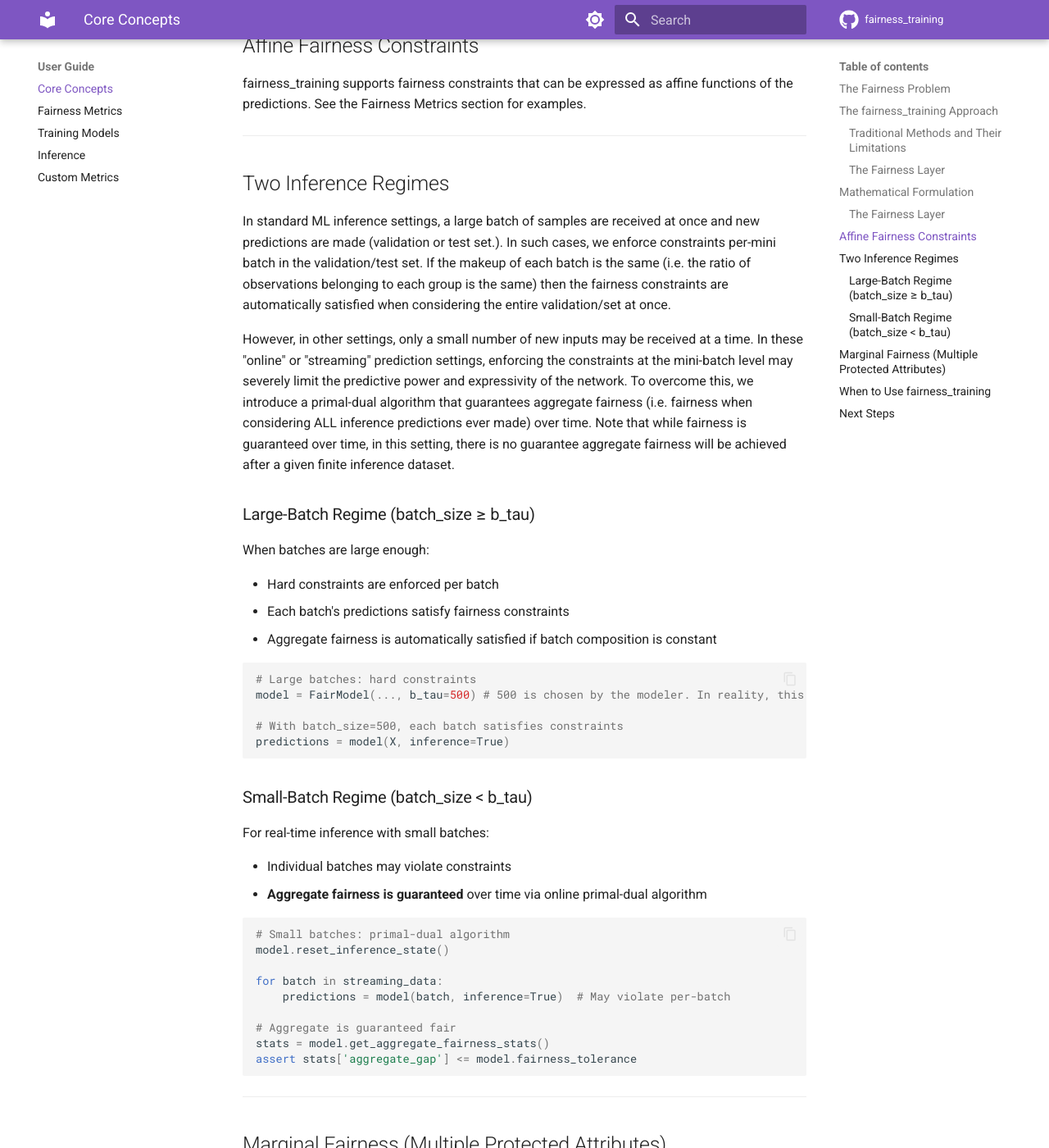
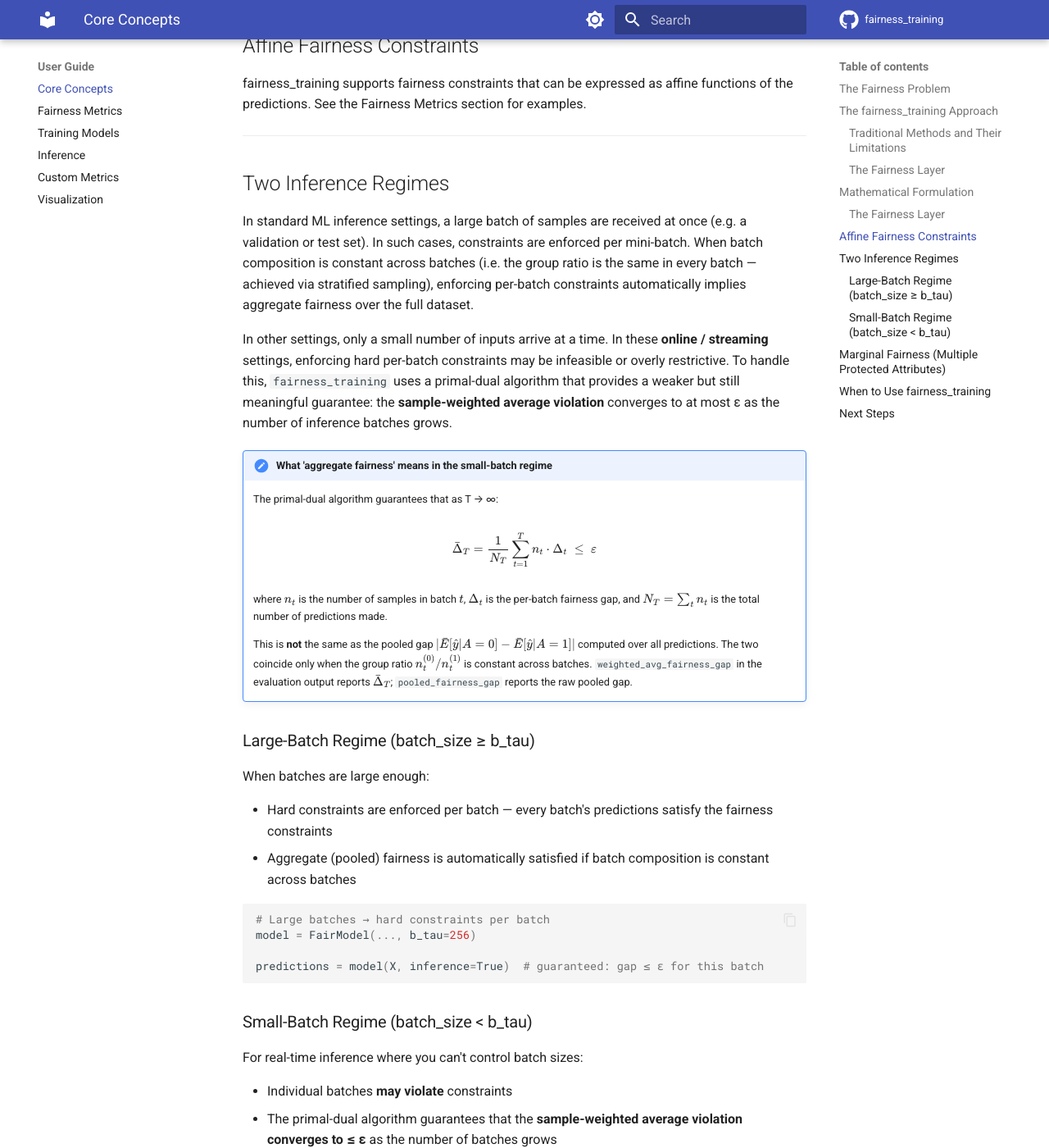
Before and after one commit to dtroxell19/fairness_training, an MkDocs documentation site: the page built from docs/user-guide/concepts.md, in a window 1280 px wide and 1400 px high, scrolled down 2404 px. Shown: the whole window at 82% size. Built offline with MkDocs 1.6.1 and Material for MkDocs 9.7.7, drawn with Linux system fonts in a browser that asks for light colours; comment, search, counter and statistics services are not loaded; some of the changed text lies outside the part shown.

Commit message:
Prepare for PyPI: fix metadata, add CI/publish workflows, update docs
pyproject.toml:
- Fix deprecated license format: { text = "MIT" } → "MIT" (SPDX)
- Fix placeholder GitHub URLs → dtroxell19/fairness_training
- Add real author name/email, keywords, and classifiers
- Add Changelog URL

.gitignore: add dist/, build/, __pycache__, .pytest_cache, etc.

GitHub Actions:
- ci.yml: fast tests on Python 3.10/3.11 + integration tests on 3.11;
  installs CPU torch to keep runner times short
- publish.yml: build sdist+wheel as artifact, publish via OIDC trusted
  publishing on GitHub release (no API token needed)
- release.yml: manual workflow_dispatch to bump version, tag, and
  draft a GitHub release with CHANGELOG notes

CHANGELOG.md: initial v0.1.0 entry

Docs + README + notebook:
- Installation: switch to pip install (package now on PyPI path)
- Quickstart: add pip install snippet at top
- Notebook cell 2: restore pip install (was git+https workaround)
- Small-batch guarantee language corrected in concepts.md,
  inference.md, small-batch example (weighted avg ≤ ε, not pooled gap)
- visualization.md: new page for the viz module
- mkdocs.yml: indigo theme, add visualization to nav

Co-Authored-By: Claude Sonnet 4.6 <noreply@anthropic.com>

````diff
--- a/docs/user-guide/concepts.md
+++ b/docs/user-guide/concepts.md
@@ -75,44 +75,50 @@ fairness_training supports fairness constraints that can be expressed as affine
 
 ## Two Inference Regimes
 
-In standard ML inference settings, a large batch of samples are received at once and new predictions are made (validation or test set.). In
-such cases, we enforce constraints per-mini batch in the validation/test set. If the makeup of each batch is the same (i.e. the ratio of observations belonging to each group is the same) then the fairness constraints are automatically satisfied when considering the entire validation/set at once.
+In standard ML inference settings, a large batch of samples are received at once (e.g. a validation or test set). In such cases, constraints are enforced per mini-batch. When batch composition is constant across batches (i.e. the group ratio is the same in every batch — achieved via stratified sampling), enforcing per-batch constraints automatically implies aggregate fairness over the full dataset.
 
-However, in other settings, only a small number of new inputs may be received at a time. In these "online" or "streaming" prediction settings, enforcing the constraints at the mini-batch level may severely limit the predictive power and expressivity of the network. To overcome this, we introduce a primal-dual algorithm that guarantees aggregate fairness (i.e. fairness when considering ALL inference predictions ever made) over time. Note that while fairness is guaranteed over time, in this setting, there is no guarantee aggregate fairness will be achieved after a given finite inference dataset.
+In other settings, only a small number of inputs arrive at a time. In these **online / streaming** settings, enforcing hard per-batch constraints may be infeasible or overly restrictive. To handle this, `fairness_training` uses a primal-dual algorithm that provides a weaker but still meaningful guarantee: the **sample-weighted average violation** converges to at most ε as the number of inference batches grows.
+
+!!! note "What 'aggregate fairness' means in the small-batch regime"
+    The primal-dual algorithm guarantees that as T → ∞:
+
+    $$\bar{\Delta}_T = \frac{1}{N_T} \sum_{t=1}^{T} n_t \cdot \Delta_t \;\leq\; \varepsilon$$
+
+    where $n_t$ is the number of samples in batch $t$, $\Delta_t$ is the per-batch fairness gap, and $N_T = \sum_t n_t$ is the total number of predictions made.
+
+    This is **not** the same as the pooled gap $|\bar{E}[\hat{y}|A=0] - \bar{E}[\hat{y}|A=1]|$ computed over all predictions. The two coincide only when the group ratio $n_t^{(0)}/n_t^{(1)}$ is constant across batches. `weighted_avg_fairness_gap` in the evaluation output reports $\bar{\Delta}_T$; `pooled_fairness_gap` reports the raw pooled gap.
 
 ### Large-Batch Regime (batch_size ≥ b_tau)
 
 When batches are large enough:
 
-- Hard constraints are enforced per batch
-- Each batch's predictions satisfy fairness constraints
-- Aggregate fairness is automatically satisfied if batch composition is constant
+- Hard constraints are enforced per batch — every batch's predictions satisfy the fairness constraints
+- Aggregate (pooled) fairness is automatically satisfied if batch composition is constant across batches
 
 ```python
-# Large batches: hard constraints
-model = FairModel(..., b_tau=500) # 500 is chosen by the modeler. In reality, this can be any number if stratified sampling is used to keep batch composition constant
+# Large batches → hard constraints per batch
+model = FairModel(..., b_tau=256)
 
-# With batch_size=500, each batch satisfies constraints
-predictions = model(X, inference=True)
+predictions = model(X, inference=True)  # guaranteed: gap ≤ ε for this batch
 ```
 
 ### Small-Batch Regime (batch_size < b_tau)
 
-For real-time inference with small batches:
+For real-time inference where you can't control batch sizes:
 
-- Individual batches may violate constraints
-- **Aggregate fairness is guaranteed** over time via online primal-dual algorithm
+- Individual batches **may violate** constraints
+- The primal-dual algorithm guarantees that the **sample-weighted average violation converges to ≤ ε** as the number of batches grows
 
 ```python
-# Small batches: primal-dual algorithm
-model.reset_inference_state()
+model.reset_inference_state()  # always reset before a new inference sequence
 
 for batch in streaming_data:
-    predictions = model(batch, inference=True)  # May violate per-batch
+    predictions = model(batch, inference=True)  # per-batch gap may exceed ε
 
-# Aggregate is guaranteed fair
-stats = model.get_aggregate_fairness_stats()
-assert stats['aggregate_gap'] <= model.fairness_tolerance
+# After many batches, the sample-weighted average gap converges to ≤ ε
+stats = model.get_aggregate_fairness_stats(streaming_loader, reset_before=True)
+print(stats['weighted_avg_fairness_gap'])   # → ≤ ε asymptotically
+# Note: stats['pooled_aggregate_gap'] may differ if group ratios vary across batches
 ```
 
 ---
--- a/mkdocs.yml
+++ b/mkdocs.yml
@@ -8,13 +8,13 @@ theme:
   name: material
   palette:
     - scheme: default
-      primary: deep purple
+      primary: indigo
       accent: indigo
       toggle:
         icon: material/brightness-7
         name: Switch to dark mode
     - scheme: slate
-      primary: deep purple
+      primary: indigo
       accent: indigo
       toggle:
         icon: material/brightness-4
@@ -85,6 +85,7 @@ nav:
     - Training Models: user-guide/training.md
     - Inference: user-guide/inference.md
     - Custom Metrics: user-guide/custom-metrics.md
+    - Visualization: user-guide/visualization.md
   - Examples:
     - Large-Batch Inference: examples/large-batch.md
     - Small-Batch Inference: examples/small-batch.md
````
Also changed, not shown: CHANGELOG.md (added, +38 -0 lines), README.md (+4 -8 lines), docs/examples/small-batch.md (+12 -4 lines), docs/getting-started/installation.md (+13 -13 lines), docs/getting-started/quickstart.md (+7 -1 lines), docs/user-guide/inference.md (+6 -2 lines), docs/user-guide/visualization.md (added, +147 -0 lines), pyproject.toml (+16 -5 lines), 5 other files.
